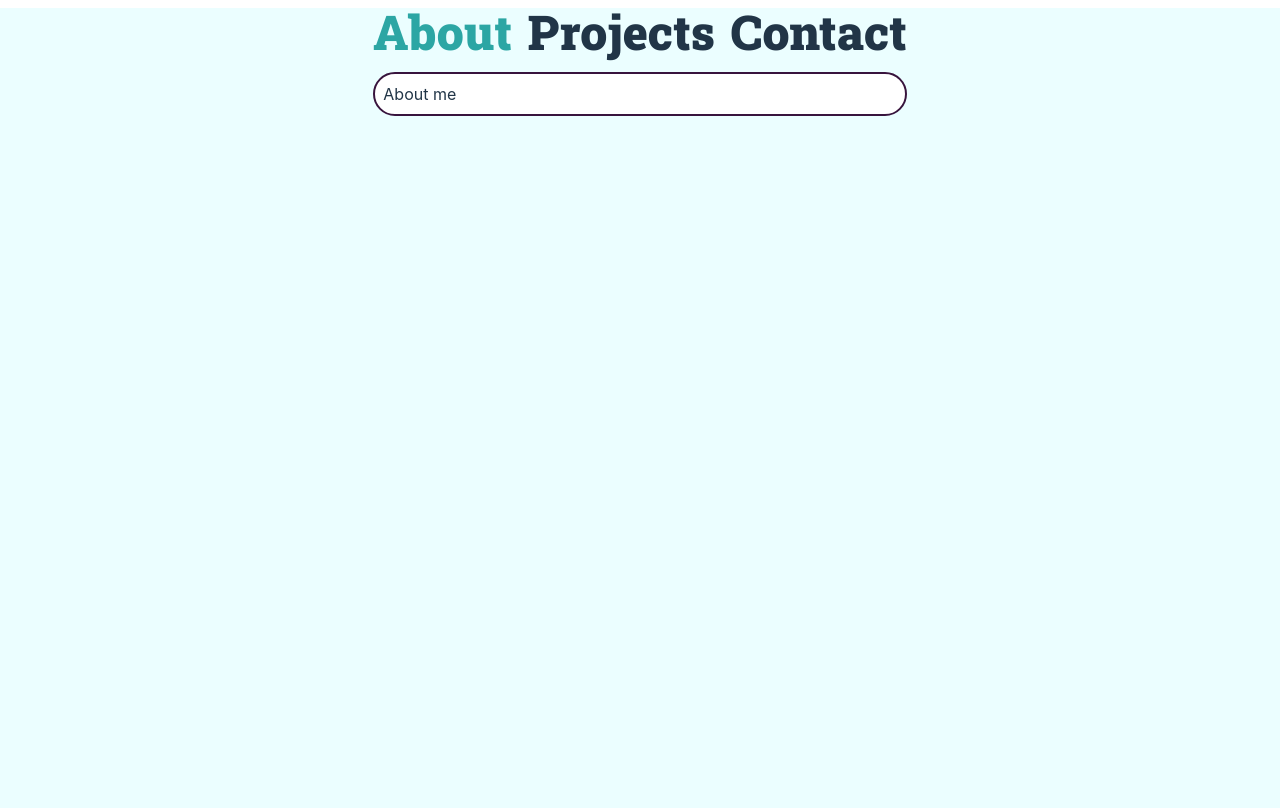
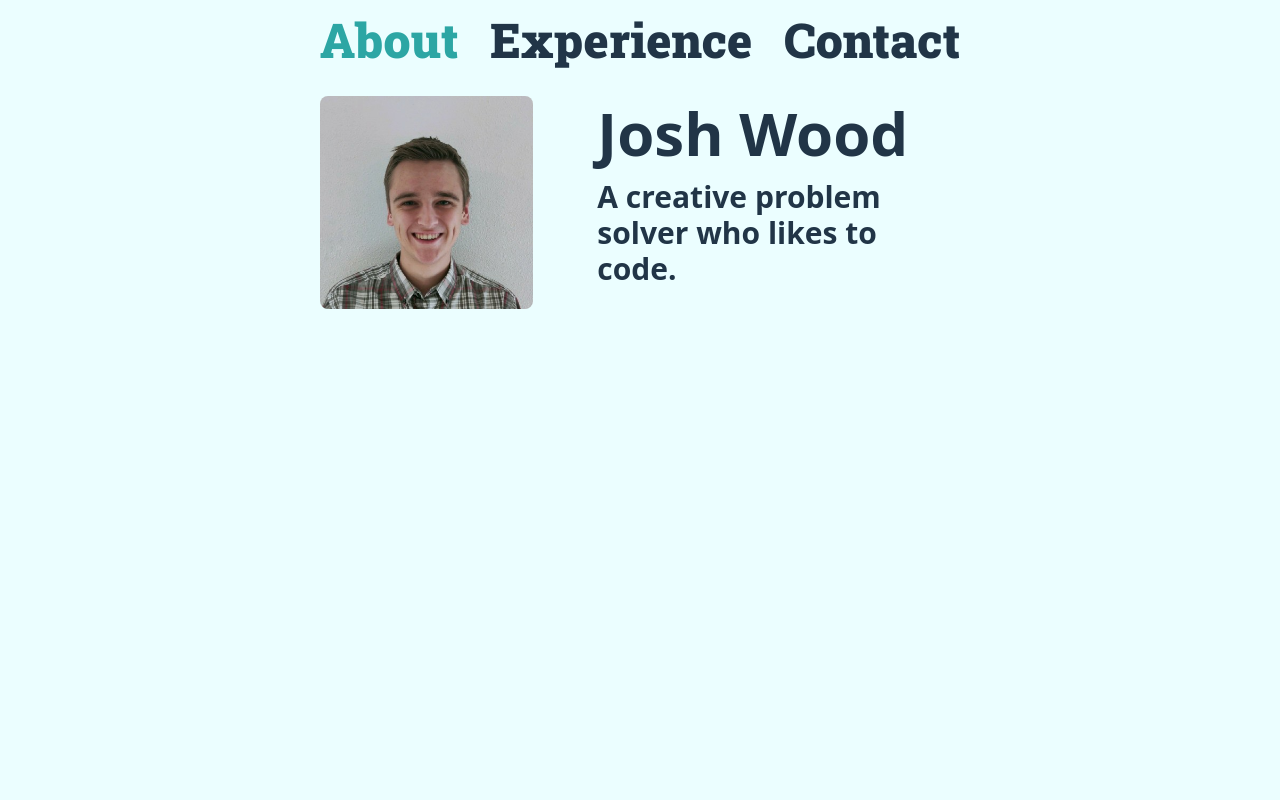
Before and after one commit to woodjosh256/Portfolio, a React (Vite) app: page / in a window 1280 px wide. Built offline with nearby package versions, Linux system fonts and the light colour scheme.

Commit message:
Added picture + short description to about tab

```diff
--- a/src/App.tsx
+++ b/src/App.tsx
@@ -1,12 +1,12 @@
 import { ReactNode, useRef, useState } from "react"
-import { Switcher } from "./components/common/switcher"
+import { Switcher } from "./components/common/switcher";
 import { About } from "./components/about";
-import { Projects } from "./components/projects";
+import { Experience } from "./components/experience";
 import { Contact } from "./components/contact";
 
 export enum Pages {
   ABOUT,
-  PROJECTS,
+  EXPERIENCE,
   CONTACT
 }
 
@@ -17,10 +17,10 @@ function App() {
   return (
     <>
       <div className='w-screen h-screen bg-off-white'>
-        <div className='h-screen pl-4 pr-4 mt-2 md:p-0 md:w-2/3 lg:w-1/2 xl:w-5/12 m-auto flex flex-col space-y-4'>
-          <Switcher about={() => setPage(Pages.ABOUT)} projects={() => setPage(Pages.PROJECTS)} contact={() => setPage(Pages.CONTACT)}/>
+        <div className='h-screen pl-4 pr-4 pt-4 md:pl-0 md:pr-0 md:w-2/3 lg:w-1/2 m-auto flex flex-col space-y-8'>
+          <Switcher about={() => setPage(Pages.ABOUT)} projects={() => setPage(Pages.EXPERIENCE)} contact={() => setPage(Pages.CONTACT)}/>
           {page == Pages.ABOUT && <About/>}
-          {page == Pages.PROJECTS && <Projects/>}
+          {page == Pages.EXPERIENCE && <Experience/>}
           {page == Pages.CONTACT && <Contact/>}
         </div>
       </div>
--- a/src/components/projects.tsx
+++ b/src/components/Experience.tsx
@@ -1,4 +1,4 @@
-export function Projects() {
+export function Experience() {
     return (
         <>
         <p>Projects</p>
--- a/src/components/about.tsx
+++ b/src/components/about.tsx
@@ -1,11 +1,23 @@
-import { Container } from "./common/container";
-
 export function About() {
   return (
     <>
-      <Container>
-        <p>About me</p>
-      </Container>
+      <div className="flex flex-row items-center">
+        <img
+          src={"/professional.jpeg"}
+          className="w-1/3 rounded-lg float-left mr-16"
+        />
+        <div className="flex flex-col">
+          <p className="text-6xl font-bold font-sans mb-4">
+            Josh Wood
+          </p>
+          <p className="text-3xl font-bold font-sans">
+            A creative problem solver who likes to code.
+          </p>
+          <div className="flex flex-row space-x-4 mt-4">
+
+          </div>
+        </div>
+      </div>
     </>
   );
 }
--- /dev/null
+++ b/src/components/common/FilterList.tsx
@@ -0,0 +1,16 @@
+interface FilterListProps {
+
+}
+
+enum Filters {
+    PROFESSIONAL,
+    PERSONAL,
+    COLLEGE,
+    PYTHON,
+    JAVA,
+    WEB
+}
+
+export function FilterList(props: FilterListProps) {
+
+}
--- a/src/components/common/switcher.tsx
+++ b/src/components/common/switcher.tsx
@@ -16,7 +16,7 @@ export function Switcher(props: SwitcherProps) {
   }
 
   function projects() {
-    setPage(Pages.PROJECTS);
+    setPage(Pages.EXPERIENCE);
     props.projects();
   }
 
@@ -38,11 +38,11 @@ export function Switcher(props: SwitcherProps) {
         </li>
         <li
           className={`font-slab font-black text-4xl md:text-5xl list-none cursor-pointer hover:text-selective-yellow ${
-            page == Pages.PROJECTS ? "text-selective-yellow" : ""
+            page == Pages.EXPERIENCE ? "text-selective-yellow" : ""
           }`}
           onClick={projects}
         >
-          Projects
+          Experience
         </li>
         <li
           className={`font-slab font-black text-4xl md:text-5xl list-none cursor-pointer hover:text-big-red ${(page ==
```
Also changed, not shown: public/professional.jpeg (added).
